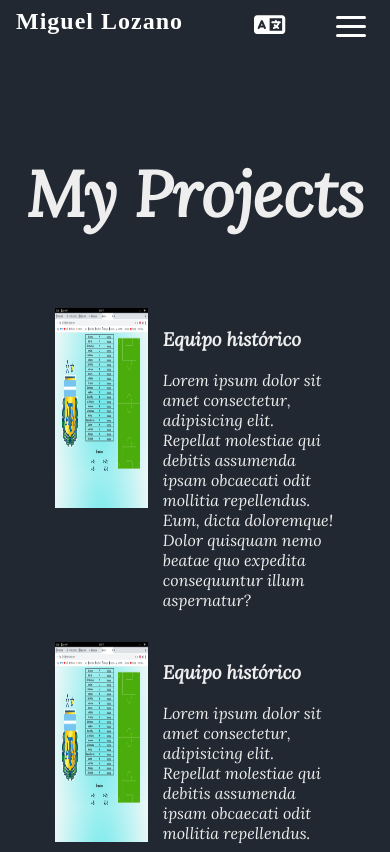
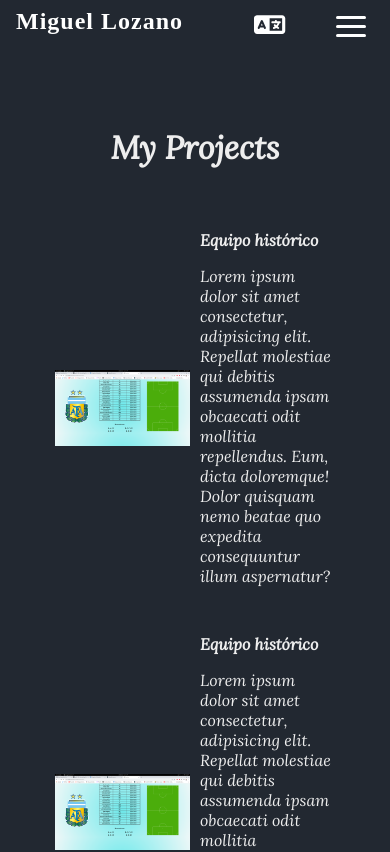
Before and after one commit to lozanoMiguel/portafolio, a React (Create React App) app: page /projects in a window 390 px wide. Shown: the top 852 px of the page. Built offline with nearby package versions, Linux system fonts and the light colour scheme.

Commit message:
"working"

```diff
--- a/src/components/Contact.jsx
+++ b/src/components/Contact.jsx
@@ -9,6 +9,7 @@ export default function Contact() {
           <h2>Let's talk?</h2>
           <p>if you want you and me to work together on your website or your company</p>
           <h3>EMAIL</h3>
+          <p>lozanomiguel92@gmail.com</p>
         </div>
       </section>
     </main>
--- a/src/components/Header.jsx
+++ b/src/components/Header.jsx
@@ -9,6 +9,20 @@ export default function Header() {
 
   const [toggleButton, setToggleButton] = useState(false)
   const [fun] = useColor()
+  const heightNav = 100;
+
+  const pepe = () =>{
+    if(window.scrollY > heightNav){
+      console.log("hola");
+    }else{
+      console.log("chau")
+    }
+  }
+
+  window.addEventListener('scroll', ()=>{
+    console.log(window.scrollY)
+  });
+
 
   const navigate = useNavigate();
 
--- a/src/styles/About.css
+++ b/src/styles/About.css
@@ -19,7 +19,7 @@
 }
 
 .about .about_info{
-  width: 50%;
+  width: 75%;
   margin-left: auto;
   margin-right: auto;
 }
@@ -29,14 +29,13 @@
 }
 
 @media(max-width: 1280px){
-  .about .about_title{
+  .about .about_title h2{
     font-size: 3em;
-    margin-top: 100px;
   }
 
-  .about .about_info{
+  .about .about_info p{
     font-size: 2em;
-    width: 75%;
+    width: 100%;
   }
 }
 
@@ -45,24 +44,26 @@
     padding: 10px;
   }
 
-  .about .about_title{
+  .about .about_title h2{
     font-size: 2.5em;
-    margin-top: 100px;
   }
 
-  .about .about_info{
+  .about .about_info p{
     font-size: 2em;
     width: 100%;
   }
 }
 
 @media(max-width: 481px){
-  .about .about_title{
+  .about .about_title h2{
     font-size: 2em;
   }
 
   .about .about_info{
-    font-size: 1.5em;
     width: 100%;
   }
+
+  .about .about_info p{
+    font-size: 1.5em;
+   }
 }
--- a/src/styles/Contact.css
+++ b/src/styles/Contact.css
@@ -33,44 +33,42 @@
 }
 
 @media(max-width: 1280px){
-  .contact .contact_title{
+  .contact_content h2{
     font-size: 3em;
-
   }
 
-  .contact .contact_message{
-
+  .contact_content p{
     width: 80%;
   }
 }
 
 @media(max-width: 769px){
-  .contact .contact_title{
+  .contact_content h2{
     font-size: 2.5em;
   }
 
-  .contact .contact_message{
+  .contact_content p{
+    text-align: center;
     font-size: 2em;
     width: 80%;
   }
 
-  .contact .contact_email{
-    font-size: 3em;
+  .contact_content h3{
+    font-size: 2.5em;
   }
 }
 
 @media(max-width: 481px){
-  .contact .contact_title{
+  .contact_content h2{
     font-size: 2em;
   }
 
-  .contact .contact_message{
+  .contact_content p{
     font-size: 1.5em;
-
     width: 80%;
   }
 
-  .contact .contact_email{
+  .contact_content h3{
     font-size: 2em;
   }
 }
--- a/src/styles/Header.css
+++ b/src/styles/Header.css
@@ -2,7 +2,7 @@
     display: flex;
     width: 100%;
     background-color: transparent;
-    position: fixed;
+    position: absolute;
     z-index: 10;
 }
 
--- a/src/styles/Project.css
+++ b/src/styles/Project.css
@@ -3,11 +3,14 @@
     display: flex;
     background-color: transparent;
     color: var(--primary-color-text);
+    justify-content: center;
+    align-items: center;
 }
 
 .project_imgContainer{
     width: 35%;
     height: 200px;
+    display: flex;
 }
 
 .project_imgContainer img{
@@ -20,3 +23,45 @@
     width: 65%;
     padding-left: 15px;
 }
+
+.project_info-title h3{
+  font-size: 1.5em;
+}
+
+.project_info-description p{
+  font-size: 1.5em;
+}
+
+@media(max-width: 1280px){
+  .project_imgContainer{
+    height: 170px;
+    width: 50%;
+  }
+
+  .project_imgContainer img{
+    width: 100%;
+    height: 100%;
+    object-fit: contain;
+  }
+
+  .project_info{
+    width: 50%;
+    padding-left: 10px;
+  }
+
+  .project_info-title h3{
+    font-size: 1em;
+  }
+
+  .project_info-description p{
+    font-size: 1em;
+  }
+}
+
+@media(max-width: 769px){
+
+}
+
+@media(max-width: 481px){
+
+}
--- a/src/styles/ProjectsContainer.css
+++ b/src/styles/ProjectsContainer.css
@@ -26,3 +26,24 @@
   align-items: center;
   padding: 20px;
 }
+
+@media(max-width: 1280px){
+  .projectsContainer{
+    height: auto;
+  }
+  .projectsContainer .title h2{
+    font-size: 3em;
+  }
+}
+
+@media(max-width: 769px){
+  .projectsContainer .title h2{
+    font-size: 2.5em;
+  }
+}
+
+@media(max-width: 481px){
+  .projectsContainer .title h2{
+    font-size: 2em;
+  }
+}
```
